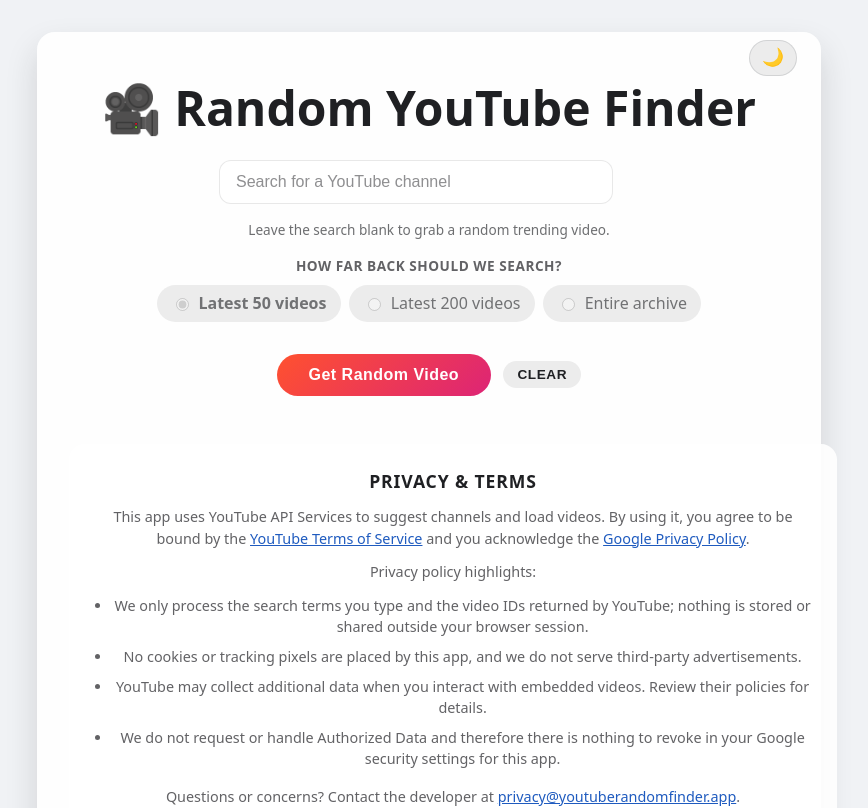
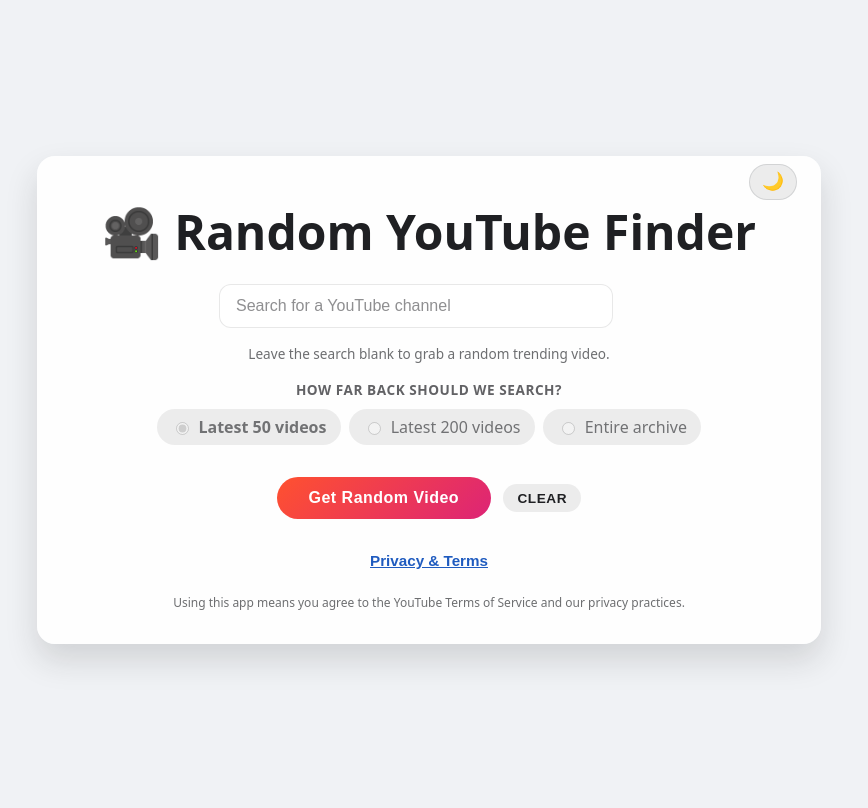
Before and after one commit to ljubisa1710/youtube-random-finder, a React (Vite) app: page / in a window 1280 px wide. Shown: the top 808 px of the page, without its empty margins (211-1079 px from the left). Built offline with nearby package versions, Linux system fonts and the light colour scheme.

Commit message:
made legal more discreet

```diff
--- a/src/App.jsx
+++ b/src/App.jsx
@@ -37,6 +37,7 @@
   const [suggestionsLoading, setSuggestionsLoading] = useState(false);
   const [historyOption, setHistoryOption] = useState(HISTORY_OPTIONS[0].value);
   const [playedVideos, setPlayedVideos] = useState([]);
+  const [showLegalNotice, setShowLegalNotice] = useState(false);
 
   useEffect(() => {
     const term = searchTerm.trim();
@@ -216,7 +217,19 @@
 
       <VideoPlayer videoId={videoId} />
 
-      <LegalNotice />
+      <button
+        type="button"
+        className="legal-trigger"
+        onClick={() => setShowLegalNotice(true)}
+      >
+        Privacy &amp; Terms
+      </button>
+
+      <p className="legal-caption">
+        Using this app means you agree to the YouTube Terms of Service and our privacy practices.
+      </p>
+
+      {showLegalNotice && <LegalNotice onClose={() => setShowLegalNotice(false)} />}
     </div>
   );
 }
--- a/src/components/LegalNotice.jsx
+++ b/src/components/LegalNotice.jsx
@@ -1,6 +1,38 @@
-const LegalNotice = () => (
-  <section className="legal-notice" aria-labelledby="legal-heading">
+import { useEffect } from "react";
+
+const LegalNotice = ({ onClose }) => {
+  useEffect(() => {
+    const handleKeyDown = (event) => {
+      if (event.key === "Escape") {
+        onClose();
+      }
+    };
+
+    window.addEventListener("keydown", handleKeyDown);
+    return () => window.removeEventListener("keydown", handleKeyDown);
+  }, [onClose]);
+
+  const handleOverlayClick = (event) => {
+    if (event.target === event.currentTarget) {
+      onClose();
+    }
+  };
+
+  return (
+    <div className="legal-overlay" role="presentation" onClick={handleOverlayClick}>
+      <section
+        className="legal-modal"
+        role="dialog"
+        aria-modal="true"
+        aria-labelledby="legal-heading"
+      >
+        <header className="legal-modal-header">
           <h2 id="legal-heading">Privacy &amp; Terms</h2>
+          <button type="button" className="legal-close" onClick={onClose} aria-label="Close">
+            ✕
+          </button>
+        </header>
+
         <p>
           This app uses YouTube API Services to suggest channels and load videos. By using it, you
           agree to be bound by the
@@ -20,8 +52,8 @@
         </p>
         <ul>
           <li>
-        We only process the search terms you type and the video IDs returned by YouTube; nothing is
-        stored or shared outside your browser session.
+            We only process the search terms you type and the video IDs returned by YouTube; nothing
+            is stored or shared outside your browser session.
           </li>
           <li>
             No cookies or tracking pixels are placed by this app, and we do not serve third-party
@@ -32,8 +64,8 @@
             policies for details.
           </li>
           <li>
-        We do not request or handle Authorized Data and therefore there is nothing to revoke in your
-        Google security settings for this app.
+            We do not request or handle Authorized Data and therefore there is nothing to revoke in
+            your Google security settings for this app.
           </li>
         </ul>
         <p>
@@ -42,6 +74,8 @@
           <a href="mailto:privacy@youtuberandomfinder.app">privacy@youtuberandomfinder.app</a>.
         </p>
       </section>
+    </div>
   );
+};
 
 export default LegalNotice;
--- a/src/index.css
+++ b/src/index.css
@@ -376,42 +376,98 @@
   transform: translateY(-1px);
 }
 
-.legal-notice {
-  margin: 2rem auto 3rem;
+.legal-trigger {
+  margin-top: 1rem;
+  border: none;
+  background: transparent;
+  color: var(--link-color);
+  font-size: 0.95rem;
+  font-weight: 600;
+  text-decoration: underline;
+  cursor: pointer;
+  transition: color 0.2s ease;
+}
+
+.legal-trigger:hover {
+  color: var(--text-color);
+}
+
+.legal-caption {
+  margin: 0.5rem 0 0;
+  font-size: 0.75rem;
+  color: var(--muted-text);
+}
+
+.legal-overlay {
+  position: fixed;
+  inset: 0;
+  background: rgba(0, 0, 0, 0.65);
+  display: flex;
+  align-items: center;
+  justify-content: center;
+  z-index: 1000;
+  padding: 1.5rem;
+}
+
+.legal-modal {
   width: min(100%, 720px);
-  padding: 1.5rem;
+  max-height: 80vh;
+  overflow-y: auto;
   border-radius: 16px;
   background: var(--card-bg);
   color: var(--muted-strong-text);
   font-size: 0.9rem;
-  line-height: 1.5;
+  line-height: 1.6;
+  padding: 1.75rem 1.5rem;
+  box-shadow: 0 24px 48px rgba(0, 0, 0, 0.4);
 }
 
-.legal-notice h2 {
-  margin-top: 0;
-  margin-bottom: 0.75rem;
+.legal-modal-header {
+  display: flex;
+  align-items: center;
+  justify-content: space-between;
+  gap: 1rem;
+  margin-bottom: 1rem;
+}
+
+.legal-modal-header h2 {
+  margin: 0;
   font-size: 1.1rem;
   text-transform: uppercase;
   letter-spacing: 0.05em;
   color: var(--text-color);
 }
 
-.legal-notice a {
+.legal-close {
+  border: none;
+  background: transparent;
+  color: var(--text-color);
+  font-size: 1.2rem;
+  cursor: pointer;
+  padding: 0.25rem 0.5rem;
+  transition: transform 0.2s ease;
+}
+
+.legal-close:hover {
+  transform: scale(1.1);
+}
+
+.legal-modal a {
   color: var(--link-color);
   text-decoration: underline;
 }
 
-.legal-notice ul {
-  margin: 0.75rem 0 1rem 1.2rem;
+.legal-modal ul {
+  margin: 0.75rem 0 1rem 1.25rem;
   padding: 0;
   list-style: disc;
 }
 
-.legal-notice li + li {
+.legal-modal li + li {
   margin-top: 0.5rem;
 }
 
-.legal-notice p {
+.legal-modal p {
   margin: 0 0 0.75rem 0;
 }
 
```
Lines whose indentation alone changed are shown as unchanged.
